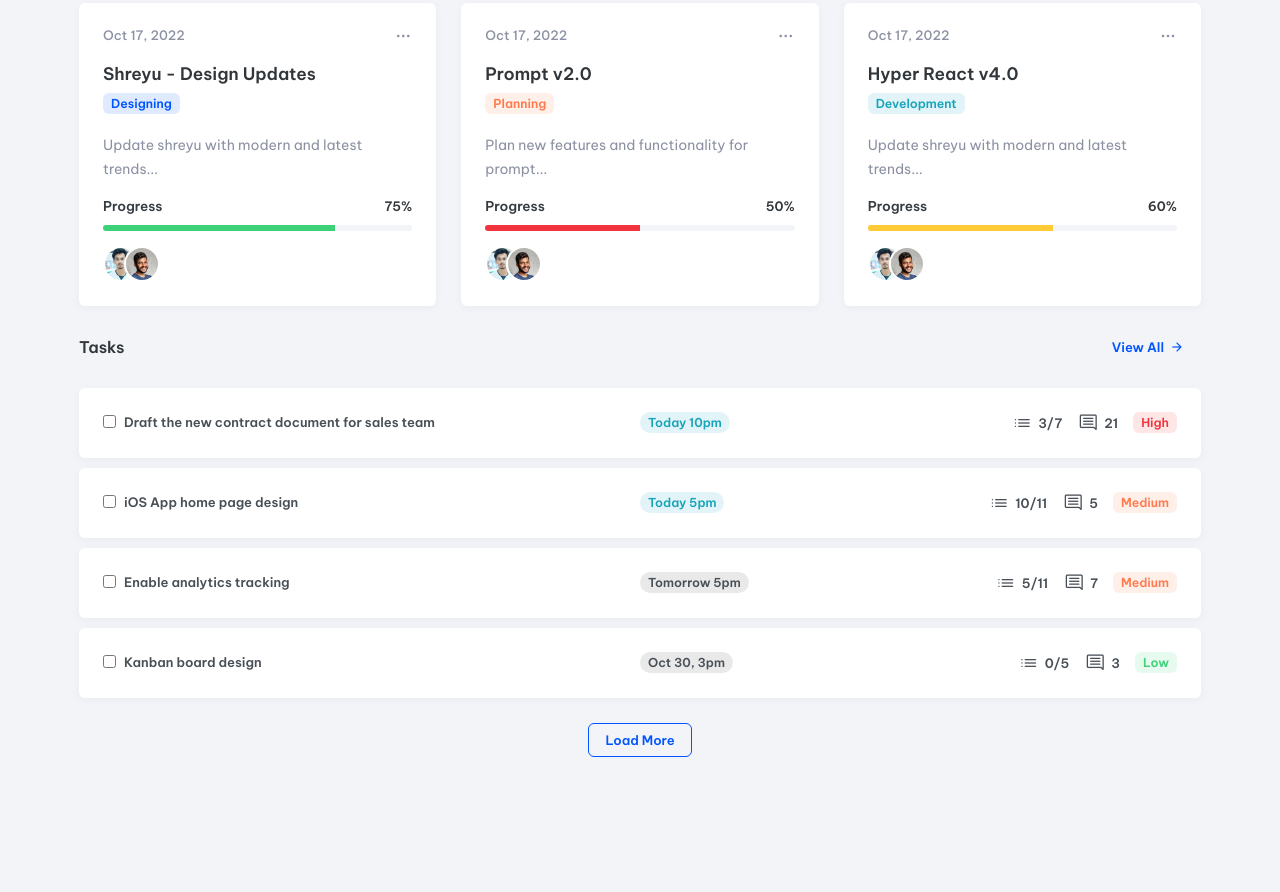
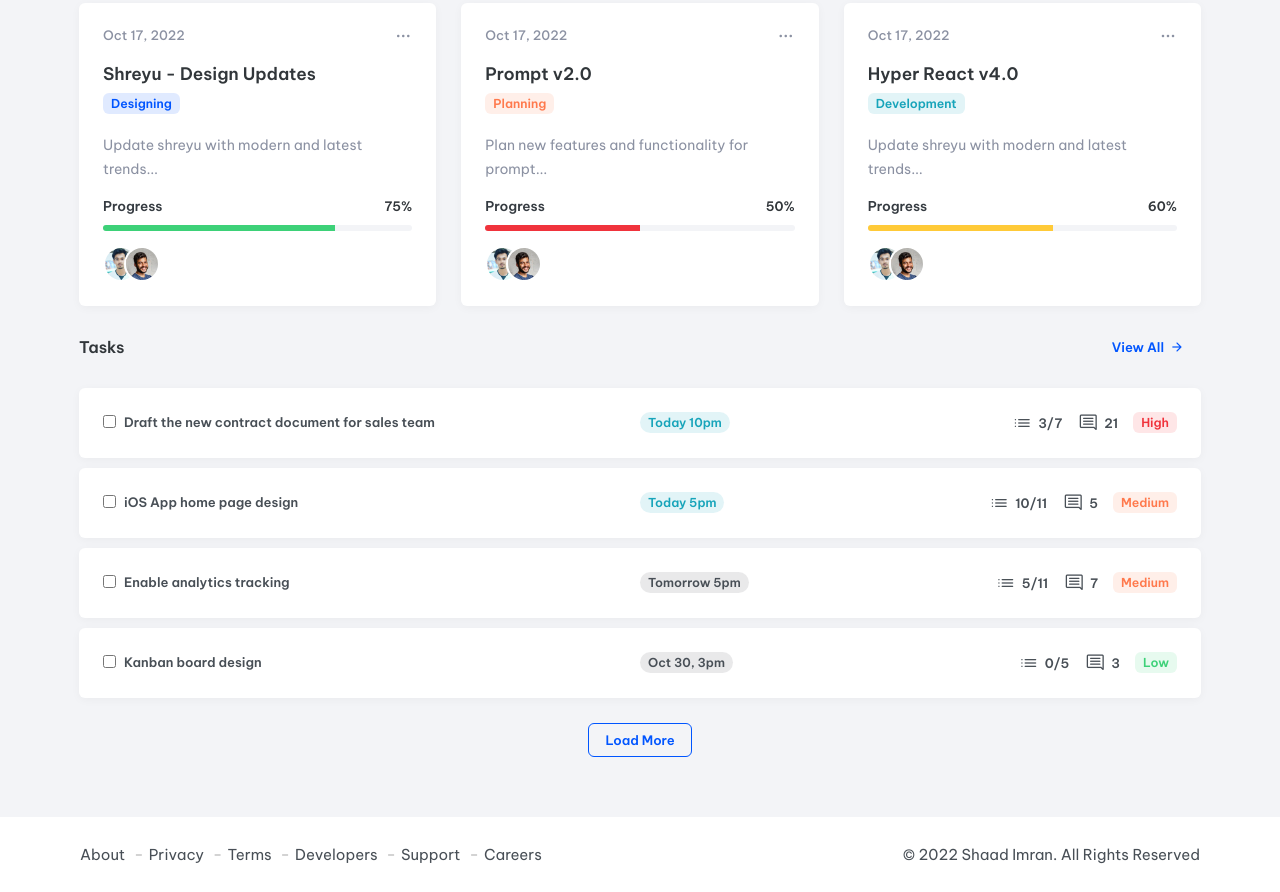
Before and after one commit to Shaad-Imran/Dashboard, a plain HTML site: page index.html in a window 1280 px wide. Shown: the part 506-1398 px from the top of the page. Before the commit the page ends 1323 px from the top, so only its background shows below. Drawn offline with nearby package versions, Linux system fonts and the light colour scheme.

Commit message:
footer added

```diff
--- a/index.html
+++ b/index.html
@@ -832,6 +832,44 @@
         </section>
       </article>
     </main>
+
+    <!-- Footer  -->
+    <footer class="footer">
+      <div class="container">
+        <ul class="footer-list">
+          <li class="footer-item">
+            <a href="#" class="footer-link">About</a>
+          </li>
+
+          <li class="footer-item">
+            <a href="#" class="footer-link">Privacy</a>
+          </li>
+
+          <li class="footer-item">
+            <a href="#" class="footer-link">Terms</a>
+          </li>
+
+          <li class="footer-item">
+            <a href="#" class="footer-link">Developers</a>
+          </li>
+
+          <li class="footer-item">
+            <a href="#" class="footer-link">Support</a>
+          </li>
+
+          <li class="footer-item">
+            <a href="#" class="footer-link">Careers</a>
+          </li>
+        </ul>
+
+        <div class="divider card-divider"></div>
+
+        <p class="copyright">
+          &copy; 2022 <a href="#" class="copyright-link">Shaad Imran</a>. All
+          Rights Reserved
+        </p>
+      </div>
+    </footer>
     <script src="script.js"></script>
   </body>
 </html>
--- a/style.css
+++ b/style.css
@@ -755,6 +755,46 @@ body {
   display: block;
 }
 
+/* ..Footer..  */
+.footer {
+  background: var(--white);
+  padding-block: 25px;
+}
+
+.footer-list {
+  display: flex;
+  flex-wrap: wrap;
+  justify-content: flex-start;
+  align-items: flex-start;
+}
+
+.footer-link,
+.copyright {
+  color: var(--davys-gray);
+  font-size: var(--fs-6);
+  line-height: 1.7;
+}
+
+.footer-link,
+.copyright-link {
+  display: inline-block;
+  transition: var(--transition);
+}
+
+:is(.footer-link, .copyright-link):is(:hover, :focus) {
+  color: var(--blue-ryb);
+}
+
+.footer-item:not(:last-child)::after {
+  content: "-";
+  color: hsl(0, 0%, 80%);
+  font-weight: var(--fw-600);
+  margin-inline: 5px;
+}
+
+.copyright-link {
+  color: inherit;
+}
 /* .....Responsiveness.....  */
 @media (min-width: 400px) {
   .revenue-item:first-child {
@@ -784,6 +824,15 @@ body {
 
   .tasks .card-meta-list {
     justify-content: flex-end;
+  }
+
+  .copyright {
+    width: max-content;
+    margin-inline: auto;
+  }
+
+  .footer-list {
+    justify-content: center;
   }
 }
 
@@ -872,6 +921,24 @@ body {
     grid-template-columns: 1fr 0.5fr 0.5fr;
     align-items: center;
   }
+
+  .footer .container {
+    display: flex;
+    justify-content: space-between;
+    align-items: center;
+  }
+
+  .footer-list {
+    justify-content: flex-start;
+  }
+  .copyright {
+    width: max-content;
+    margin-inline: 0;
+  }
+
+  .footer .card-divider {
+    display: none;
+  }
 }
 
 @media (min-width: 1200px) {
```
